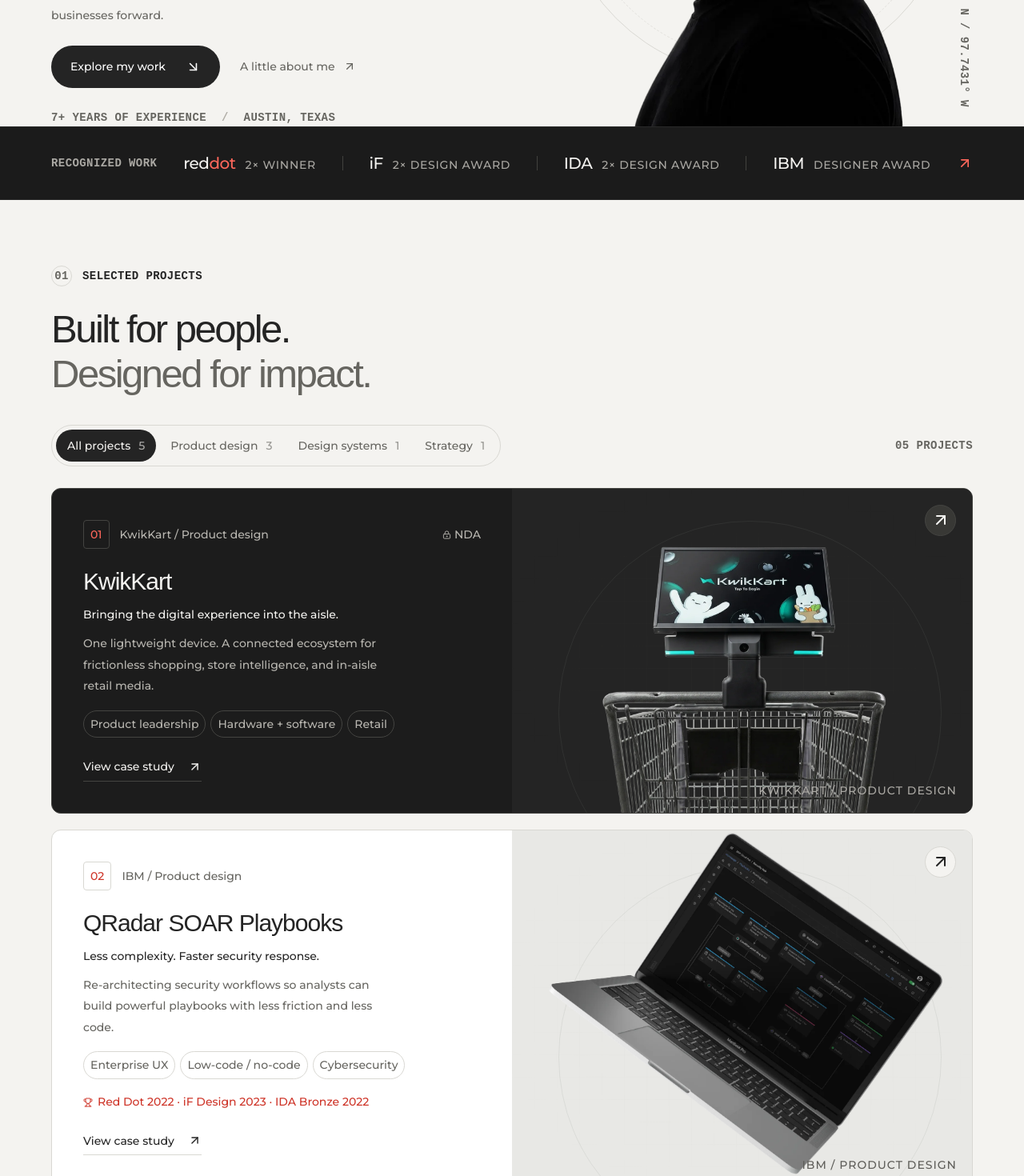
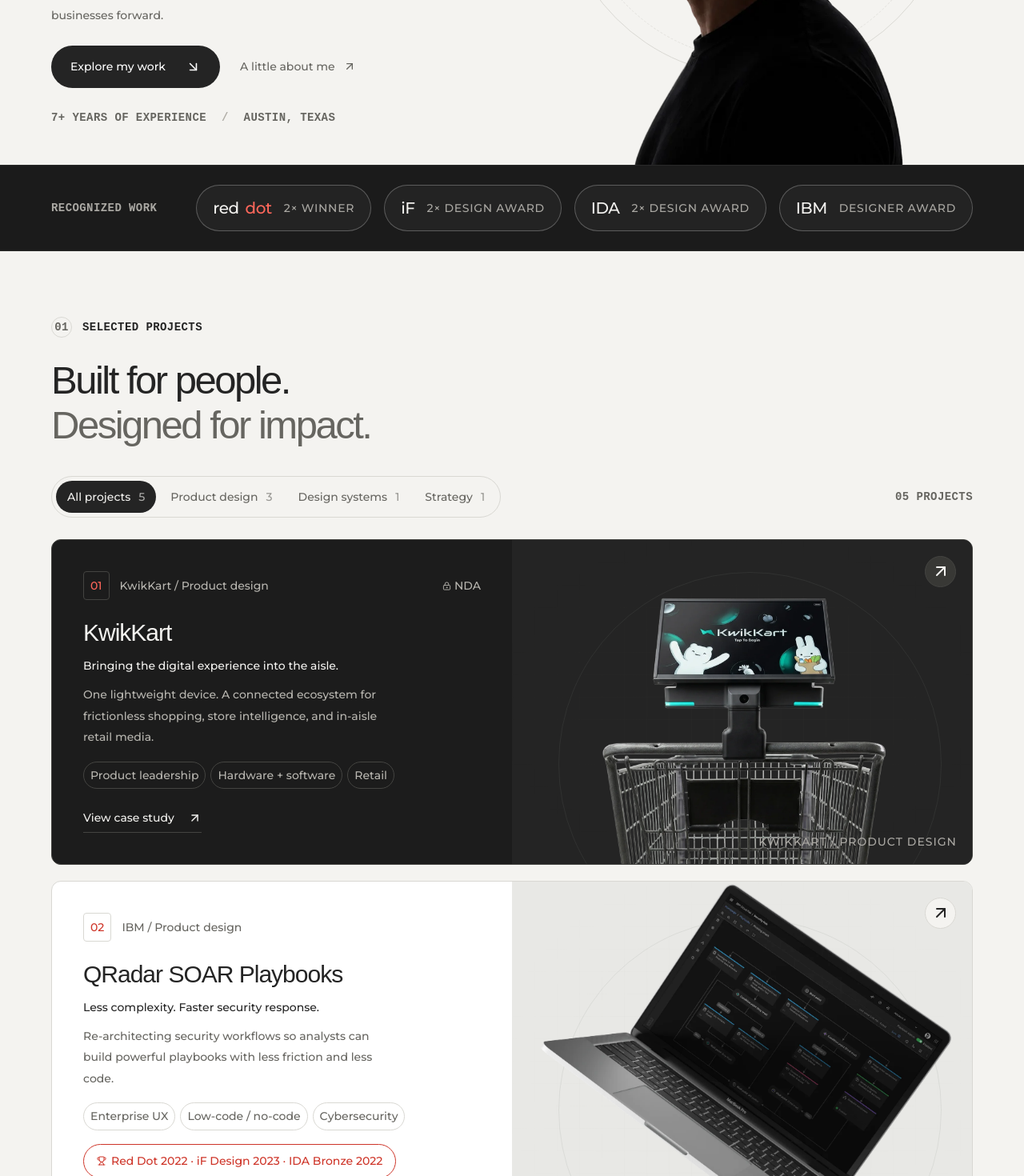
Before and after one commit to josephsmitihjt/Portfolio, a React (Vite) app: page / in a window 1280 px wide. Shown: the part 620-2090 px from the top of the page at 80% size. Built offline with nearby package versions, Linux system fonts and the light colour scheme; a web font is replaced by a local one.

Commit message:
Refine hero, restore About content and simplify contact

```diff
--- a/src/App.tsx
+++ b/src/App.tsx
@@ -73,7 +73,7 @@
           <>
             <Hero />
             <Work />
-            <About onContact={openContact} />
+            <About />
             <Approach />
             <ContactSection onContact={openContact} />
           </>
--- a/src/components/About.tsx
+++ b/src/components/About.tsx
@@ -1,8 +1,8 @@
-import { ArrowUpRight, Asterisk, Check } from "lucide-react";
+import { Asterisk } from "lucide-react";
 import { experience, site } from "../content";
 import { Reveal } from "./shared";
 
-export function About({ onContact }: { onContact: () => void }) {
+export function About() {
   return (
     <section
       className="about-section section"
@@ -20,53 +20,56 @@
           <div className="about-grid">
             <div className="about-title">
               <h2 id="about-title">
-                A strategist’s
-                <br />
-                perspective.
-                <br />A designer’s
-                <br />
-                <span>attention to detail.</span>
+                About me<span>.</span>
               </h2>
               <div className="about-location">
                 <span className="status-dot" /> BASED IN{" "}
                 {site.location.toUpperCase()}
               </div>
+              <div className="about-skills">
+                <h3>What I bring</h3>
+                <ul aria-label="Skills">
+                  {[
+                    "Product Design",
+                    "Systems Thinking",
+                    "Logical / Technical Thinker",
+                    "Growth Mindset",
+                    "Leadership",
+                    "Soft Skills",
+                    "Coaching",
+                    "Project Management",
+                  ].map((skill) => (
+                    <li key={skill}>{skill}</li>
+                  ))}
+                </ul>
+              </div>
             </div>
             <div className="about-copy">
-              <p className="about-lead">
-                Great products begin with understanding people.
+              <p>
+                Located in Austin, Texas, I specializing in business strategy
+                and building products that help organizations outperform their
+                competition. With over seven years of experience spanning
+                startups and enterprise organizations, I have led initiatives
+                from concept through execution, bridging strategy, design, and
+                delivery.
               </p>
               <p>
-                I’m Joseph, a product designer and strategist with over seven
-                years of experience spanning startups and enterprise
-                organizations. I lead initiatives from concept through
-                execution, bridging strategy, design, and delivery.
+                Great products begin with understanding people. I immerse myself
+                in the needs of users, balancing their goals with business
+                objectives to create experiences that drive real impact.
               </p>
               <p>
-                My work balances user needs with business goals. Whether I’m
-                building a retail platform at KwikKart or connecting security
-                experiences at IBM, I look for the bigger picture—and care about
-                the smallest details.
+                I naturally have a growth mindset and enjoy tackling ambitious
+                challenges. Once I commit to a goal, I’m relentless in learning,
+                iterating, and becoming an expert.
               </p>
               <p>
-                Outside of work, you’ll find me backpacking, playing lacrosse,
-                or spending time on the water. A fresh perspective is rarely far
-                away.
+                Beyond work, I’m passionate about exploring emerging
+                technologies, mentoring designers, and contributing to the
+                design community. Outside of work, I recharge by backpacking,
+                playing lacrosse, and spending time outdoors returning with a
+                fresh perspective and renewed energy.
               </p>
-              <div className="about-principles">
-                <span>
-                  <Check size={13} /> Systems thinking
-                </span>
-                <span>
-                  <Check size={13} /> Product leadership
-                </span>
-                <span>
-                  <Check size={13} /> Mentorship
-                </span>
-              </div>
-              <button className="text-button" onClick={onContact}>
-                Let’s make something meaningful <ArrowUpRight size={18} />
-              </button>
             </div>
           </div>
           <div className="experience-list">
--- a/src/components/Contact.tsx
+++ b/src/components/Contact.tsx
@@ -1,12 +1,5 @@
 import { useState, type FormEvent } from "react";
-import {
-  ArrowRight,
-  ArrowUpRight,
-  Asterisk,
-  Check,
-  Copy,
-  Send,
-} from "lucide-react";
+import { ArrowRight, ArrowUpRight, Asterisk, Check, Copy } from "lucide-react";
 import { site } from "../content";
 import { Reveal, Modal } from "./shared";
 
@@ -33,13 +26,6 @@
               <br />
               in mind? <span>Let’s talk.</span>
             </h2>
-            <button
-              className="contact-arrow"
-              onClick={onContact}
-              aria-label="Start a conversation"
-            >
-              <ArrowUpRight strokeWidth={1.25} />
-            </button>
           </div>
           <div className="contact-bottom">
             <p>
@@ -80,22 +66,20 @@
   }
   return (
     <Modal
-      title="Start a conversation"
+      title="Let’s connect for a path forward"
       onClose={onClose}
       className="contact-modal"
     >
-      <span className="eyebrow">LET’S MAKE SOMETHING MEANINGFUL</span>
+      <span className="eyebrow">A CONVERSATION WITH PURPOSE</span>
       <h2>
-        A good place
-        <br />
-        to <span>start.</span>
+        Let’s connect for a <span>path forward.</span>
       </h2>
       {!draft ? (
         <>
           <p className="contact-modal-description">
             {site.email
               ? "Tell me a little about what you have in mind. I’ll create a note you can send from your email app."
-              : "Have an idea? Draft a note here, then copy it into your preferred messaging app. Nothing is sent or stored."}
+              : "Share your vision, your challenge, or what comes next. Prepare a personal introduction to share with me on LinkedIn."}
           </p>
           <a
             className="contact-linkedin"
@@ -106,29 +90,29 @@
             Connect on LinkedIn <ArrowUpRight size={18} />
           </a>
           <div className="form-divider">
-            <span>OR PUT YOUR IDEA INTO WORDS</span>
+            <span>START WITH AN INTRODUCTION</span>
           </div>
           <form onSubmit={handleSubmit}>
             <div className="form-row">
               <label>
-                Your name
+                Name
                 <input
                   name="name"
                   autoComplete="name"
                   required
                   maxLength={100}
-                  placeholder="Alex Morgan"
+                  placeholder="Name"
                 />
               </label>
               <label>
-                Your email
+                Email
                 <input
                   name="email"
                   type="email"
                   autoComplete="email"
                   required
                   maxLength={200}
-                  placeholder="alex@example.com"
+                  placeholder="Email"
                 />
               </label>
             </div>
@@ -146,7 +130,7 @@
               Create my note <ArrowRight size={18} />
             </button>
             <p className="form-note">
-              Your details stay in this browser session.
+              This creates a draft only. Nothing is sent or saved.
             </p>
           </form>
         </>
@@ -170,14 +154,6 @@
             <textarea value={draft} readOnly rows={8} />
           </label>
           <div className="draft-actions">
-            {site.email && (
-              <a
-                className="button button-primary"
-                href={`mailto:${site.email}?subject=${encodeURIComponent("Let’s make something meaningful")}&body=${encodeURIComponent(draft)}`}
-              >
-                <Send size={16} /> Open email app
-              </a>
-            )}
             <button className="button button-primary" onClick={copyDraft}>
               {copyState === "copied" ? (
                 <Check size={17} />
@@ -185,15 +161,6 @@
                 <Copy size={17} />
               )}
               {copyState === "copied" ? "Copied to clipboard" : "Copy my note"}
-            </button>
-            <button
-              className="text-button"
-              onClick={() => {
-                setDraft("");
-                setCopyState("idle");
-              }}
-            >
-              Write another note
             </button>
           </div>
           <p className="copy-feedback" role="status">
--- a/src/components/Hero.tsx
+++ b/src/components/Hero.tsx
@@ -48,7 +48,6 @@
             height="933"
             fetchPriority="high"
           />
-          <span className="portrait-coordinate">30.2672° N / 97.7431° W</span>
         </div>
       </section>
       <section className="recognition" aria-label="Design recognition">
--- a/src/typography.css
+++ b/src/typography.css
@@ -132,3 +132,127 @@
     }
   }
 }
+@layer typography {
+  .hero-footnote {
+    padding-bottom: 48px;
+  }
+  .about-grid {
+    grid-template-columns: minmax(0, 0.9fr) minmax(0, 1.1fr);
+    gap: clamp(40px, 7vw, 100px);
+    align-items: start;
+  }
+  .about-title h2 {
+    line-height: 1.2;
+    font-size: clamp(36px, 4.5vw, 56px);
+  }
+  .about-location {
+    margin-top: 24px;
+  }
+  .about-copy {
+    padding-top: 0;
+  }
+  .about-copy p {
+    font-size: 16px;
+    line-height: 1.9;
+    margin: 0 0 24px;
+  }
+  .about-copy p:last-child {
+    margin-bottom: 0;
+  }
+  .about-skills {
+    margin-top: 40px;
+  }
+  .about-skills h3 {
+    font-size: 22px;
+    margin-bottom: 20px;
+  }
+  .about-skills ul {
+    display: flex;
+    flex-wrap: wrap;
+    gap: 12px;
+    list-style: none;
+    padding: 0;
+    margin: 0;
+  }
+  .about-skills li {
+    border: 1px solid #24242466;
+    border-radius: 100px;
+    padding: 10px 16px;
+    font-size: 14px;
+    line-height: 1.5;
+  }
+  .experience-row {
+    grid-template-columns: minmax(0, 1fr) minmax(0, 1.6fr) auto;
+    gap: 24px;
+  }
+  .recognition-inner {
+    flex-wrap: wrap;
+    justify-content: flex-start;
+    gap: 16px;
+    padding-block: 24px;
+  }
+  .recognition-inner > span:not(:first-child) {
+    display: inline-flex;
+    align-items: center;
+    flex-wrap: wrap;
+    gap: 8px;
+    border: 1px solid #ffffff40;
+    border-radius: 100px;
+    padding: 12px 20px;
+    background: #ffffff0a;
+  }
+  .recognition-inner > i,
+  .recognition-inner > svg {
+    display: none;
+  }
+  .recognition-label {
+    margin-right: auto;
+  }
+  .project-award,
+  .study-award,
+  .study-recognition {
+    width: fit-content;
+    border: 1px solid currentColor;
+    border-radius: 100px;
+    padding: 10px 16px;
+    line-height: 1.5;
+  }
+  .study-recognition {
+    margin-top: 24px;
+  }
+  .contact-main {
+    grid-template-columns: 1fr;
+  }
+  .contact-modal h2 {
+    font-size: clamp(30px, 4vw, 42px);
+    line-height: 1.2;
+    letter-spacing: -0.03em;
+  }
+  @media (max-width: 850px) {
+    .about-grid {
+      grid-template-columns: 1fr;
+      gap: 40px;
+    }
+  }
+  @media (max-width: 700px) {
+    .hero-footnote {
+      padding-bottom: 32px;
+    }
+    .recognition-label {
+      width: 100%;
+      margin-right: 0;
+    }
+    .recognition-inner > span:not(:first-child) {
+      font-size: 16px;
+      padding: 10px 14px;
+      margin: 0;
+    }
+    .experience-row {
+      grid-template-columns: 1fr;
+      gap: 8px;
+    }
+    .experience-row > span:last-child {
+      text-align: left;
+    }
+  }
+}
```
Also changed, not shown: 2 other files (tests, documents, lock files or other folders).
